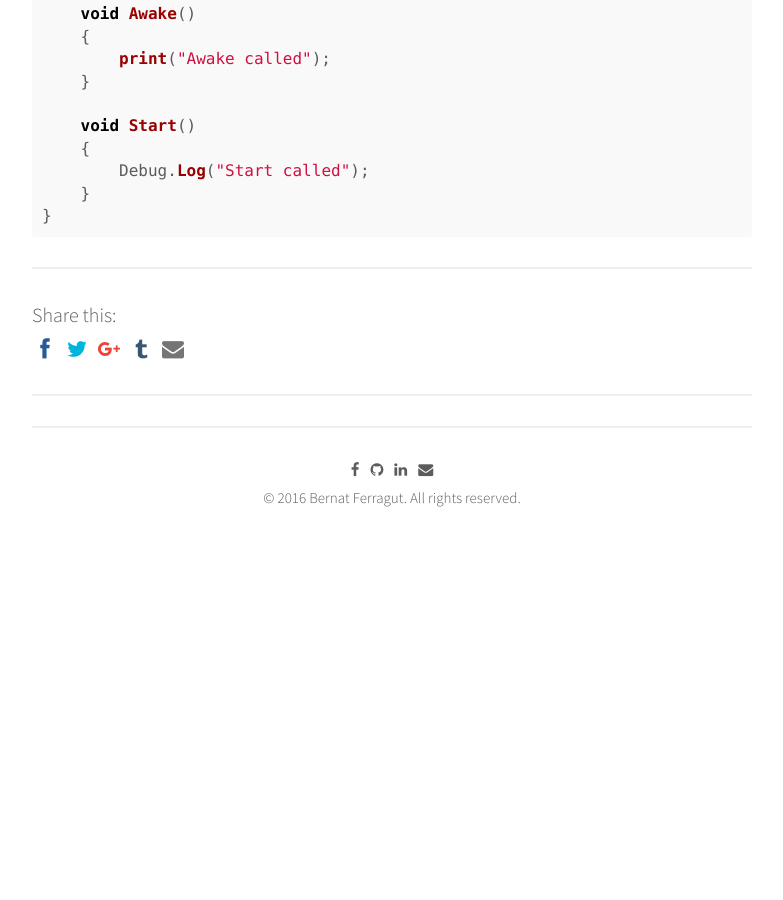
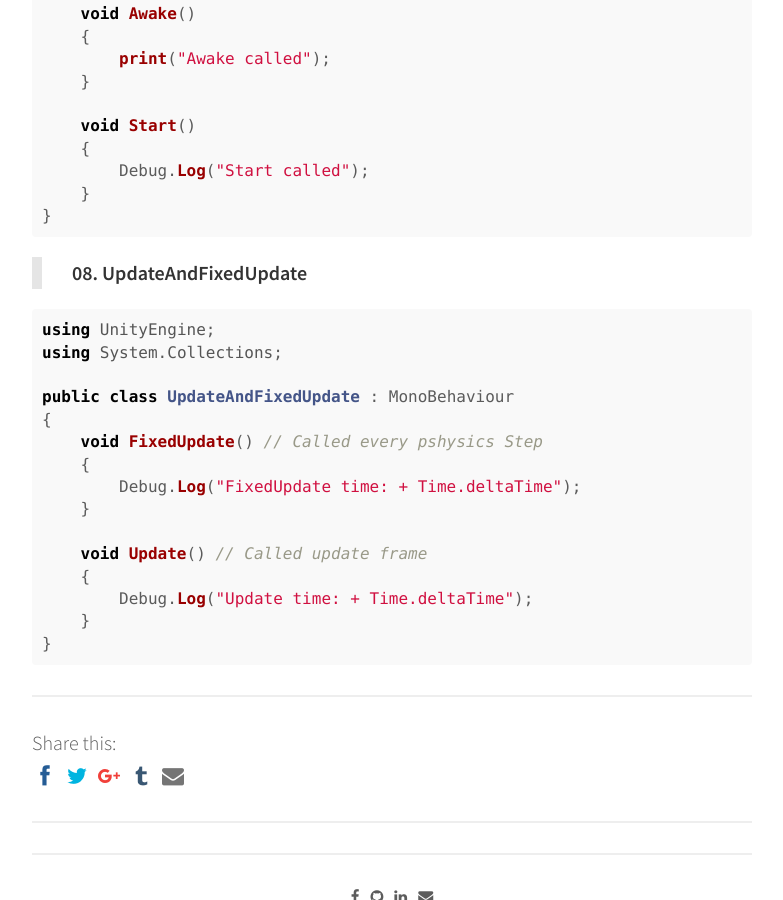
Before and after one commit to bernatferragut/FutureWeb-blog, a Jekyll site: the page built from _posts/30-11-16-VR-Scripting in Unity.md, in a window 1280 px wide and 900 px high, scrolled down 6201 px. Shown: the whole window, without its empty margins (248-1031 px from the left). Built offline with Jekyll 4.4.1, drawn with Linux system fonts in a browser that asks for light colours; nearby versions of some CDN libraries; comment, search, counter and statistics services are not loaded; before the commit the page ends 6811 px from its top, so only the background shows below that.

Commit message:
Update 30-11-16-VR-Scripting in Unity.md
UpdateAndFixedUpdate script

````diff
--- a/_posts/30-11-16-VR-Scripting in Unity.md
+++ b/_posts/30-11-16-VR-Scripting in Unity.md
@@ -290,3 +290,23 @@ public class AwakeAndStart : MonoBehaviour
     }
 }
 ```
+
+> **08. UpdateAndFixedUpdate**
+
+```c#
+using UnityEngine;
+using System.Collections;
+
+public class UpdateAndFixedUpdate : MonoBehaviour
+{
+    void FixedUpdate() // Called every pshysics Step
+    {
+        Debug.Log("FixedUpdate time: + Time.deltaTime");
+    }
+
+    void Update() // Called update frame
+    {
+        Debug.Log("Update time: + Time.deltaTime");
+    }
+}
+```
````
